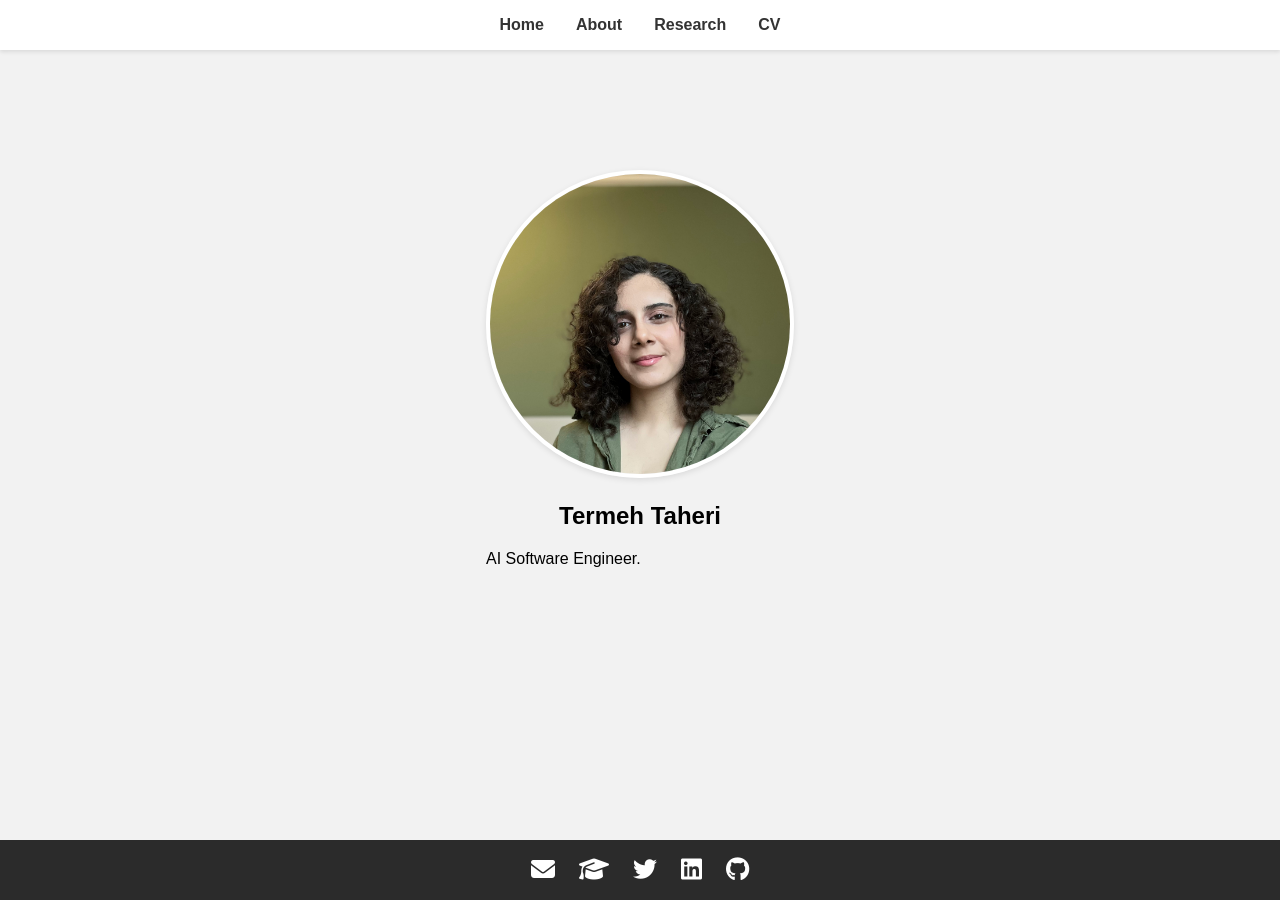
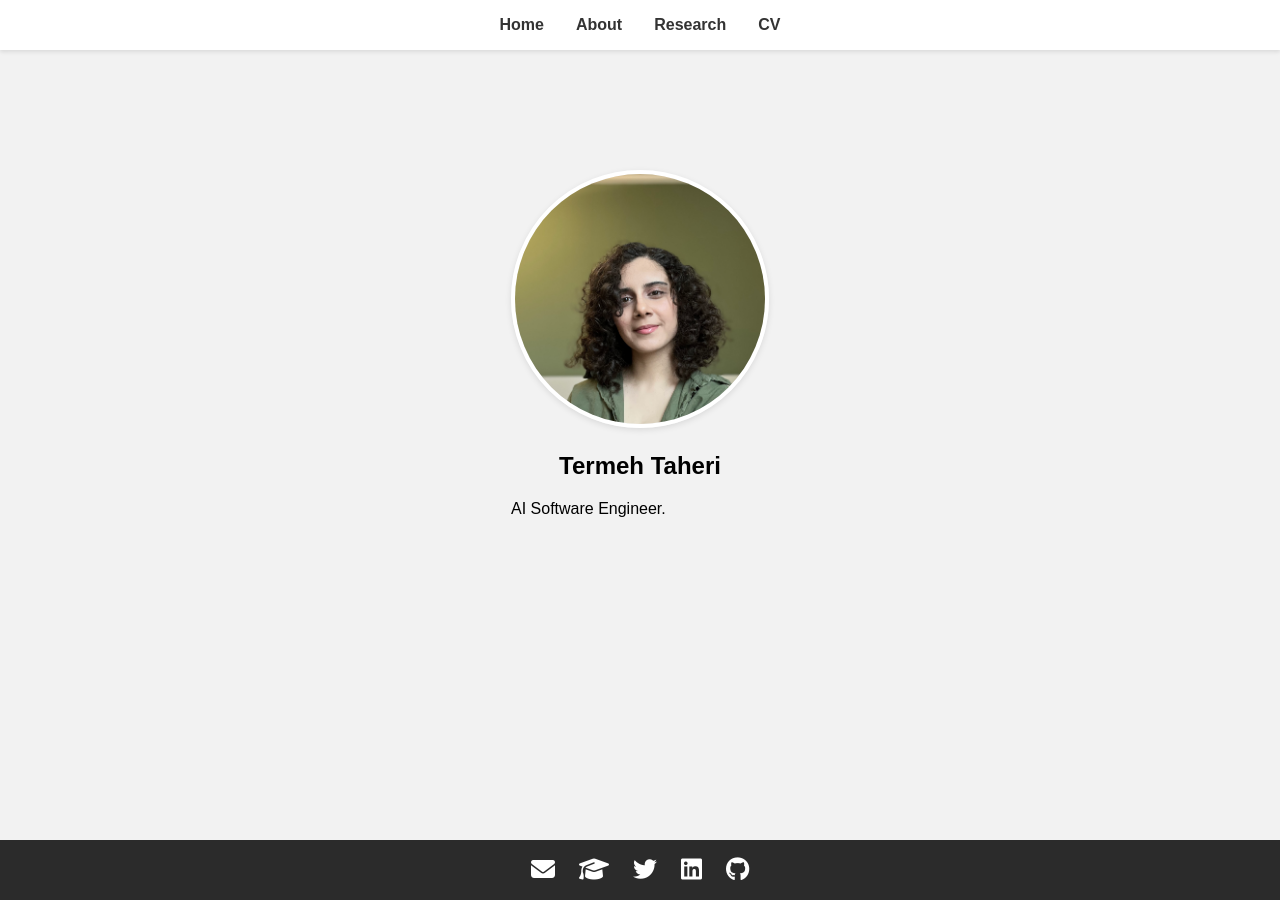
Before and after one commit to termehtaheri/termehtaheri.github.io, a Jekyll site: the page built from index.md, in a window 1280 px wide. Built offline with Jekyll 4.4.1, drawn with Linux system fonts in a browser that asks for light colours.

Commit message:
update css

```diff
--- a/css/styles.css
+++ b/css/styles.css
@@ -48,8 +48,8 @@ body {
 
   /* Home Avatar */
   #home img {
-    width: 300px;
-    height: 300px;
+    width: 250px;
+    height: 250px;
     border-radius: 50%;
     object-fit: cover;
     border: 4px solid #fff;
```
